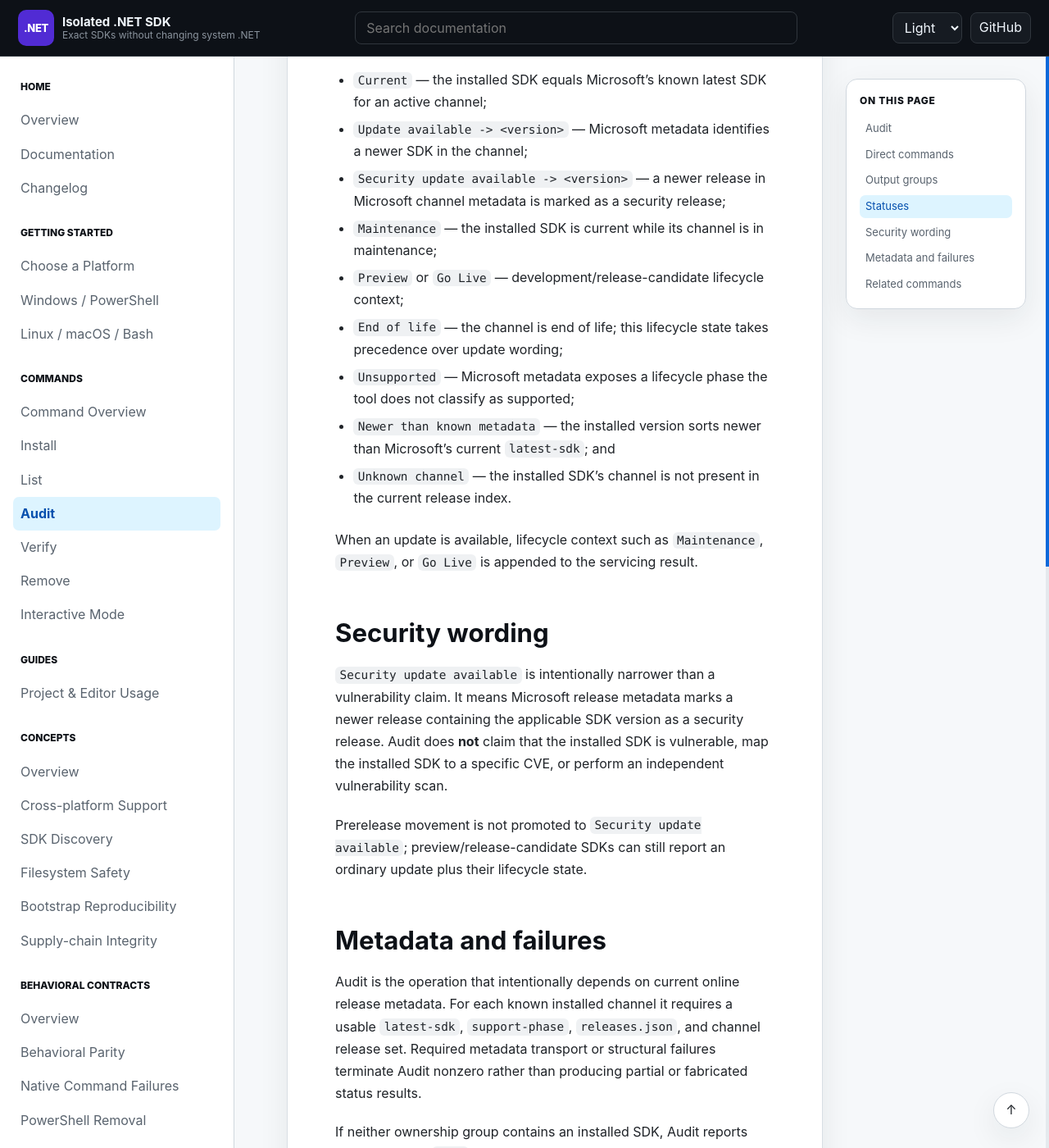
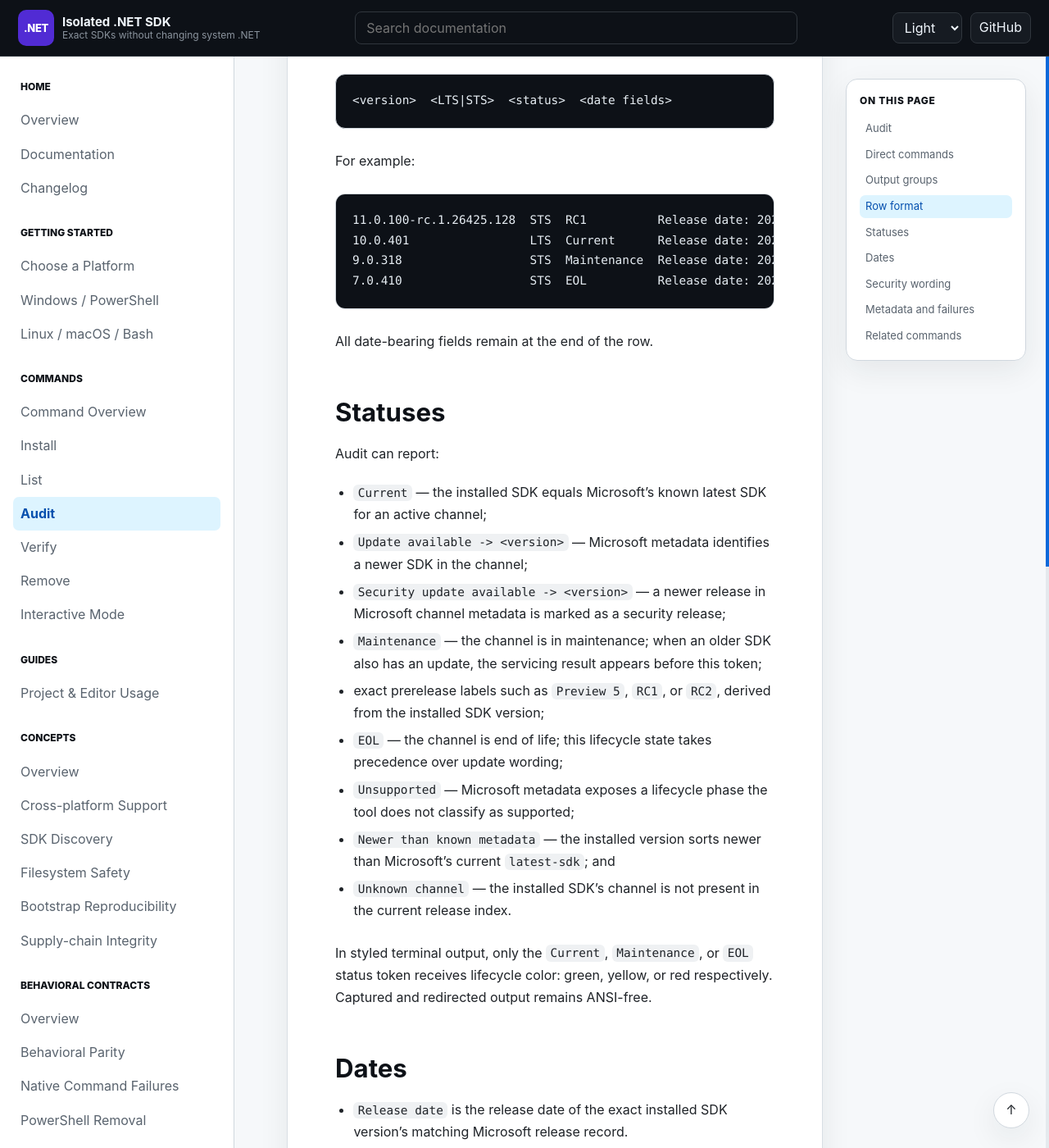
Before and after one commit to infoconex/isolated-dotnet-sdk, a Jekyll site: the page built from docs/commands/audit.md, in a window 1280 px wide and 1400 px high, scrolled down 1434 px. Shown: the whole window at 82% size. Built offline with Jekyll 4.4.1, drawn with Linux system fonts in a browser that asks for light colours; our own code applies the rules of GitHub Pages for plain Markdown files; some of the changed text lies outside the part shown.

Commit message:
docs: describe enriched SDK Audit lifecycle output

````diff
--- a/docs/commands/audit.md
+++ b/docs/commands/audit.md
@@ -29,6 +29,25 @@ Audit preserves ownership boundaries:
 
 The same exact version may appear in both groups. Audit keeps both entries rather than collapsing ownership.
 
+## Row format
+
+For a recognized channel, Audit reports the installed SDK as:
+
+```text
+<version>  <LTS|STS>  <status>  <date fields>
+```
+
+For example:
+
+```text
+11.0.100-rc.1.26425.128  STS  RC1          Release date: 2026-09-08  Go Live: 2026-11-10
+10.0.401                 LTS  Current      Release date: 2026-09-08  End of support: 2028-11-14
+9.0.318                  STS  Maintenance  Release date: 2026-09-08  End of support: 2026-11-10
+7.0.410                  STS  EOL          Release date: 2024-05-28  End of support: 2024-05-14
+```
+
+All date-bearing fields remain at the end of the row.
+
 ## Statuses
 
 Audit can report:
@@ -36,14 +55,22 @@ Audit can report:
 - `Current` — the installed SDK equals Microsoft's known latest SDK for an active channel;
 - `Update available -> <version>` — Microsoft metadata identifies a newer SDK in the channel;
 - `Security update available -> <version>` — a newer release in Microsoft channel metadata is marked as a security release;
-- `Maintenance` — the installed SDK is current while its channel is in maintenance;
-- `Preview` or `Go Live` — development/release-candidate lifecycle context;
-- `End of life` — the channel is end of life; this lifecycle state takes precedence over update wording;
+- `Maintenance` — the channel is in maintenance; when an older SDK also has an update, the servicing result appears before this token;
+- exact prerelease labels such as `Preview 5`, `RC1`, or `RC2`, derived from the installed SDK version;
+- `EOL` — the channel is end of life; this lifecycle state takes precedence over update wording;
 - `Unsupported` — Microsoft metadata exposes a lifecycle phase the tool does not classify as supported;
 - `Newer than known metadata` — the installed version sorts newer than Microsoft's current `latest-sdk`; and
 - `Unknown channel` — the installed SDK's channel is not present in the current release index.
 
-When an update is available, lifecycle context such as `Maintenance`, `Preview`, or `Go Live` is appended to the servicing result.
+In styled terminal output, only the `Current`, `Maintenance`, or `EOL` status token receives lifecycle color: green, yellow, or red respectively. Captured and redirected output remains ANSI-free.
+
+## Dates
+
+- `Release date` is the release date of the exact installed SDK version's matching Microsoft release record.
+- `Go Live` is shown for a Go-Live channel only when Microsoft publishes an authoritative future GA date.
+- `End of support` is shown whenever the release index publishes `eol-date`, including channels that are already EOL.
+
+Release date and end-of-support date are independent facts. Audit does not assume that an SDK's release date must precede the channel's end-of-support date.
 
 ## Security wording
 
@@ -53,7 +80,9 @@ Prerelease movement is not promoted to `Security update available`; preview/rele
 
 ## Metadata and failures
 
-Audit is the operation that intentionally depends on current online release metadata. For each known installed channel it requires a usable `latest-sdk`, `support-phase`, `releases.json`, and channel release set. Required metadata transport or structural failures terminate Audit nonzero rather than producing partial or fabricated status results.
+Audit is the operation that intentionally depends on current online release metadata. For each known installed channel it requires a usable `latest-sdk`, `support-phase`, `release-type`, `releases.json`, and channel release set. Required release-index or channel-metadata transport/structural failures terminate Audit nonzero rather than producing partial or fabricated status results.
+
+For a channel whose support phase is `go-live`, the normal release JSON does not necessarily publish the future GA date. Audit therefore uses Microsoft's official [`dotnet/core` release-notes table](https://github.com/dotnet/core/blob/main/release-notes/README.md) as a narrow fallback for that date only. If the fallback is unavailable or does not contain a usable row for the channel, Audit omits the optional `Go Live` date and continues; it does not infer or hard-code a date.
 
 If neither ownership group contains an installed SDK, Audit reports both groups as `None` without requesting Microsoft release metadata.
 
````
